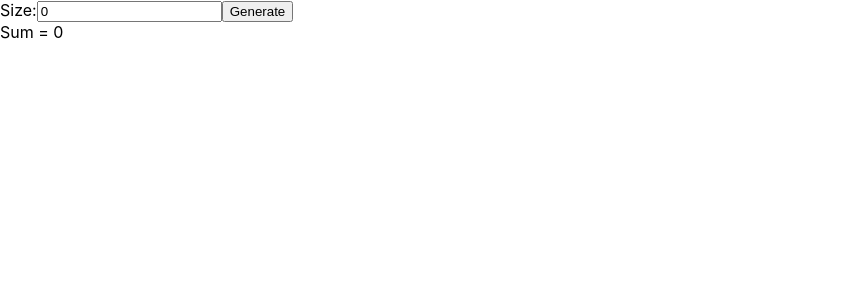
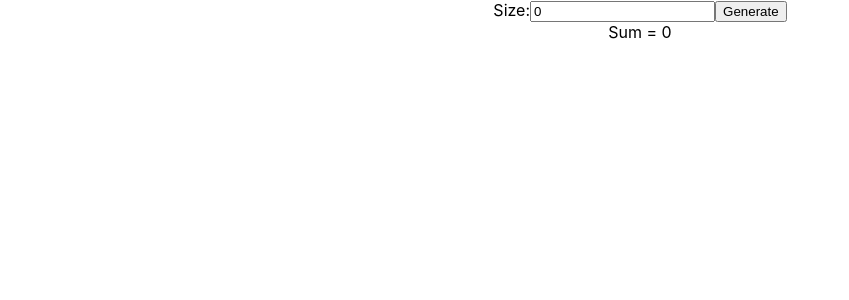
Before and after one commit to tommy200401/react_testing, a React (Create React App) app: page / in a window 1280 px wide. Shown: the top 300 px of the page, without its empty margins (0-849 px from the left). Built offline with nearby package versions, Linux system fonts and the light colour scheme.

Commit message:
[ReactTesting][Tommy] feat: initial commit

```diff
--- a/package.json
+++ b/package.json
@@ -3,12 +3,14 @@
   "version": "0.1.0",
   "private": true,
   "dependencies": {
+    "@reduxjs/toolkit": "^1.6.2",
     "@testing-library/jest-dom": "^5.14.1",
     "@testing-library/react": "^11.2.7",
     "@testing-library/user-event": "^12.8.3",
     "react": "^17.0.2",
     "react-dom": "^17.0.2",
-    "react-scripts": "4.0.3",
+    "react-redux": "^7.2.6",
+    "react-scripts": "^3.4.4",
     "web-vitals": "^1.1.2"
   },
   "scripts": {
--- a/src/App.js
+++ b/src/App.js
@@ -3,7 +3,7 @@ import './App.css';
 
 function App() {
   return (
-    <div>
+    <div className="App">
         <MultiCounter></MultiCounter>
     </div>
   );
--- a/src/components/Counter.js
+++ b/src/components/Counter.js
@@ -20,7 +20,6 @@ function Counter(props){
         fontSize: '60px'
       };
 
-
     return (
         <div className="Counter">
             <button onClick={increase}>+</button>
--- a/src/components/MultiCounter.js
+++ b/src/components/MultiCounter.js
@@ -1,7 +1,7 @@
 import CounterSizeGenerator from "./CounterSizeGenerator";
 import CounterGroup from "./CounterGroup";
 import CounterSum from "./CounterSum";
-import {useState} from "react"
+import react, {useState} from "react"
 import "../styles/MultiCounter.css"
 
 function MultiCounter(){
```
Also changed, not shown: src/reducers/counterReducer.js (added), 1 other file (tests, documents, lock files or other folders).
